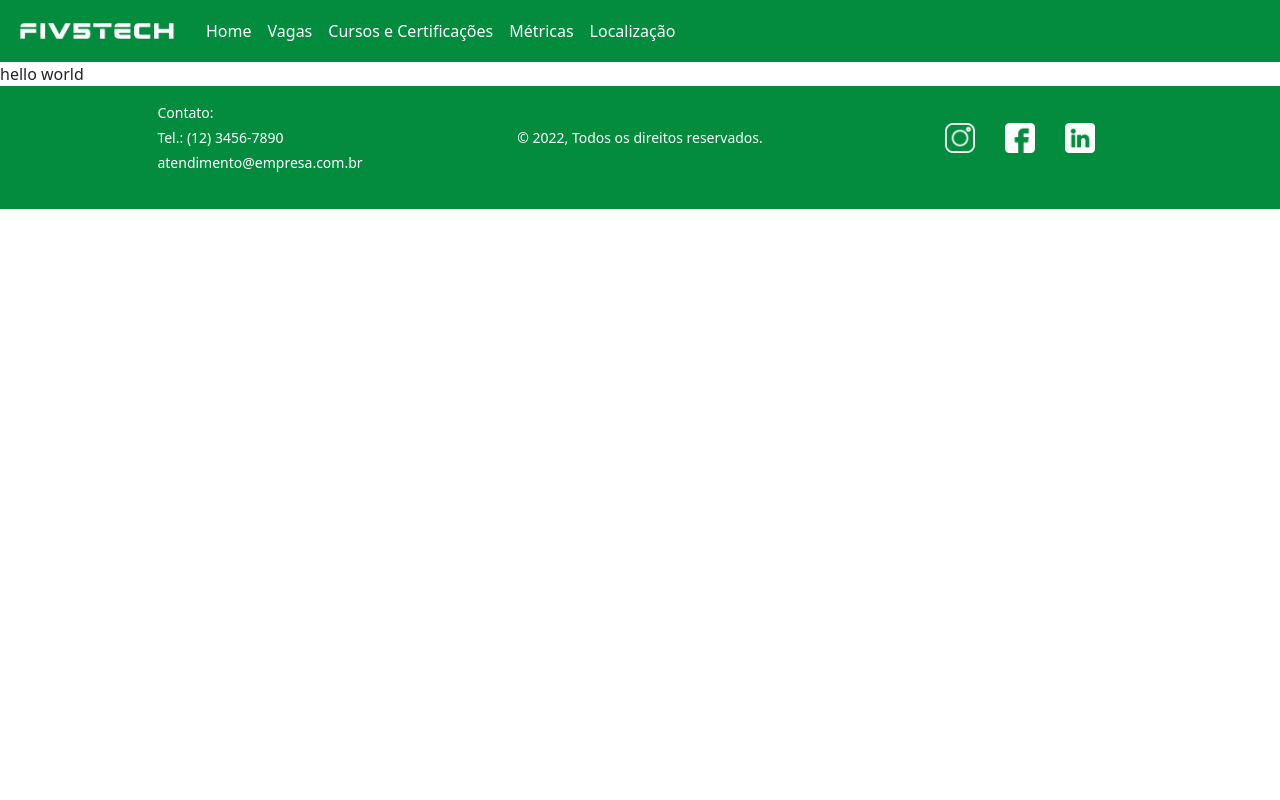
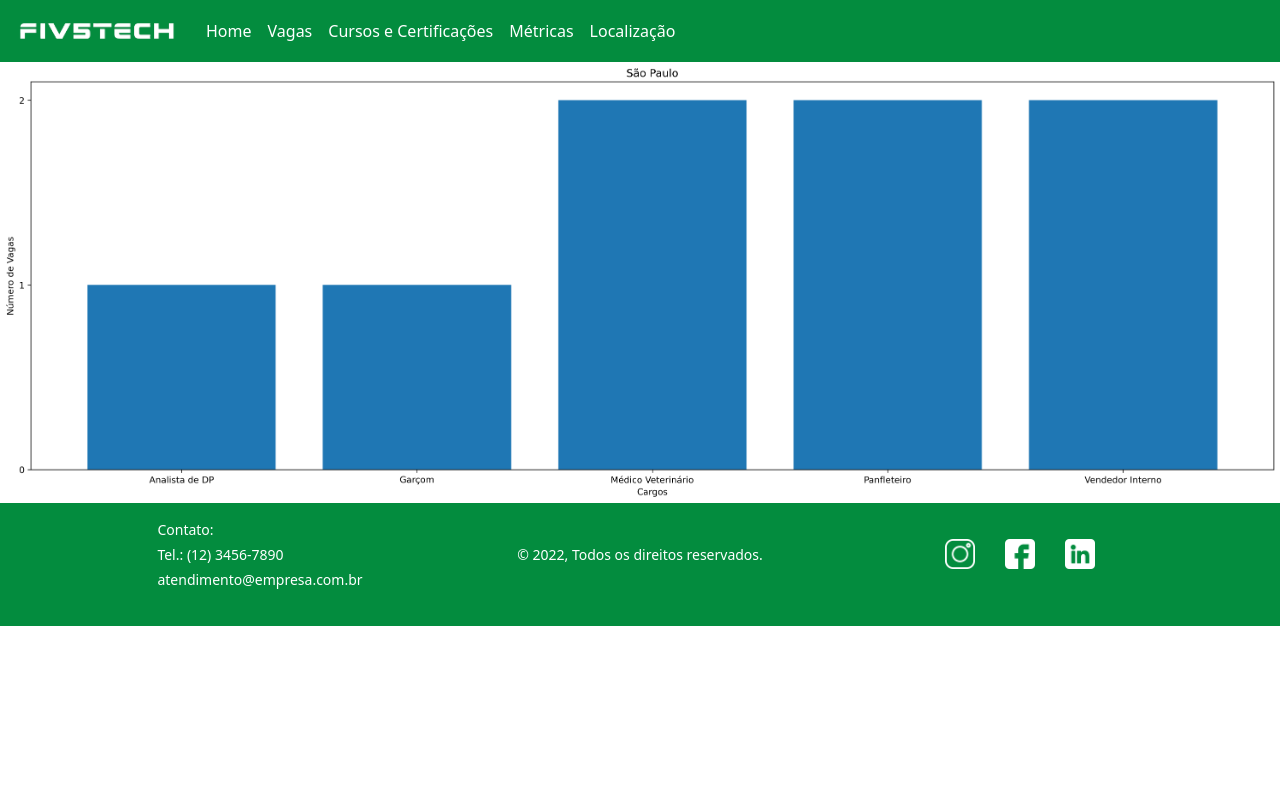
Before and after one commit to Fiv5TechCo/API-1ADS-2022-1, a Flask app: page /metricas in a window 1280 px wide. Run offline with Flask 2, Linux system fonts and the light colour scheme.

Commit message:
feat: Adição de imagens a pagina métricas e criação de css

```diff
--- /dev/null
+++ b/app/static/styles/metricas.css
@@ -0,0 +1,3 @@
+body{
+    background-color: #d9d5d2;
+}
--- a/app/templates/metricas.html
+++ b/app/templates/metricas.html
@@ -9,6 +9,7 @@
   <link rel="shortcut icon" href="{{ url_for('static', filename='img/fivetech_favicon.png') }}" type="image/x-icon">
   <!--CSS PROPRIETÁRIO-->
   <link rel="stylesheet" href="{{ url_for('static', filename='styles/home.css') }}">
+  <link rel="stylesheet" href="{{ url_for('static', filename='styles/metricas.css') }}">
   <!--CSS BOOTSTRAP-->
   <link href="https://cdn.jsdelivr.net/npm/bootstrap@5.1.3/dist/css/bootstrap.min.css" rel="stylesheet"
   integrity="sha384-1BmE4kWBq78iYhFldvKuhfTAU6auU8tT94WrHftjDbrCEXSU1oBoqyl2QvZ6jIW3" crossorigin="anonymous">
@@ -52,7 +53,10 @@
   </nav>
 
   <!--CONTEÚDO DA PÁGINA-->
-hello world
+      <div class="row">
+        <img src="{{ url_for('static', filename='img/grafico.png') }}" alt="" class="col-12">
+      </div>
+
 
 <!--RODAPÉ-->
 <footer class="bd-footer py-2 my-footer">
@@ -91,7 +95,7 @@
       </div>
     </div>
   </div>
-</footer>
+  </footer>
 
 <!--JS BOOTSTRAP-->
 
```
Also changed, not shown: app/models/grafico.png (added), app/static/img/grafico.png (added).
